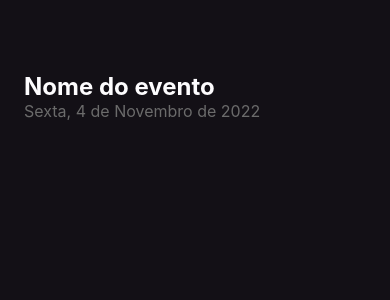
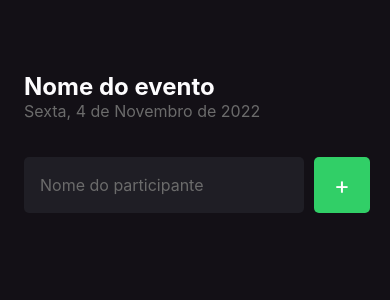
Before and after one commit to guilhermelima18/im-here, a React Native app: screen / in a window 390 px wide. Shown: the top 300 px of the page. Built offline with nearby package versions, Linux system fonts and the light colour scheme.

Commit message:
feat: criando formulário de participantes

```diff
--- a/App.tsx
+++ b/App.tsx
@@ -1,4 +1,4 @@
-import Home from "./src/screens/home/home";
+import { Home } from "./src/screens/home/home";
 
 export default function App() {
   return <Home />;
--- a/src/screens/home/home.styles.ts
+++ b/src/screens/home/home.styles.ts
@@ -16,4 +16,36 @@ export const styles = StyleSheet.create({
     color: "#6b6b6b",
     fontSize: 16,
   },
+  form: {
+    flexDirection: 'row',
+    alignItems: 'center',
+    gap: 10,
+    marginTop: 36,
+    marginBottom: 42
+  },
+  input: {
+    backgroundColor: '#1f1e25',
+    height: 56,
+    borderRadius: 5,
+    flex: 1,
+    color: '#fff',
+    padding: 16,
+    fontSize: 16
+  },
+  button : {
+    backgroundColor: '#31cf67',
+    width: 56,
+    height: 56,
+    alignItems: 'center',
+    justifyContent: 'center',
+    borderRadius: 5,
+  },
+  buttonText: {
+    color: '#fff',
+    fontSize: 24,
+  },
+  participantsList: {
+    color: "#fff",
+    marginBottom: 5
+  }
 });
--- a/src/screens/home/home.tsx
+++ b/src/screens/home/home.tsx
@@ -1,11 +1,42 @@
-import { View, Text } from "react-native";
+import { useState } from "react";
+import { View, Text, TextInput, TouchableOpacity } from "react-native";
 import { styles } from "./home.styles";
 
-export default function Home() {
+export const Home = () => {
+  const [participantName, setParticipantName] = useState<string>("");
+  const [participants, setParticipants] = useState<string[]>([]);
+
+  const handleTextInputChange = (text: string) => {
+    setParticipantName(text);
+  };
+
+  const handleParticipantAdd = () => {
+    setParticipants((prev) => [...prev, participantName]);
+    setParticipantName("");
+  };
+
   return (
     <View style={styles.container}>
       <Text style={styles.eventName}>Nome do evento</Text>
       <Text style={styles.eventData}>Sexta, 4 de Novembro de 2022</Text>
+
+      <View style={styles.form}>
+        <TextInput
+          style={styles.input}
+          value={participantName}
+          onChangeText={handleTextInputChange}
+          placeholder="Nome do participante"
+          placeholderTextColor="#6b6b6b"
+        />
+
+        <TouchableOpacity style={styles.button} onPress={handleParticipantAdd}>
+          <Text style={styles.buttonText}>+</Text>
+        </TouchableOpacity>
+      </View>
+
+      {participants.map((participant) => (
+        <Text key={participant} style={styles.participantsList}>- {participant}</Text>
+      ))}
     </View>
   );
-}
+};
```
